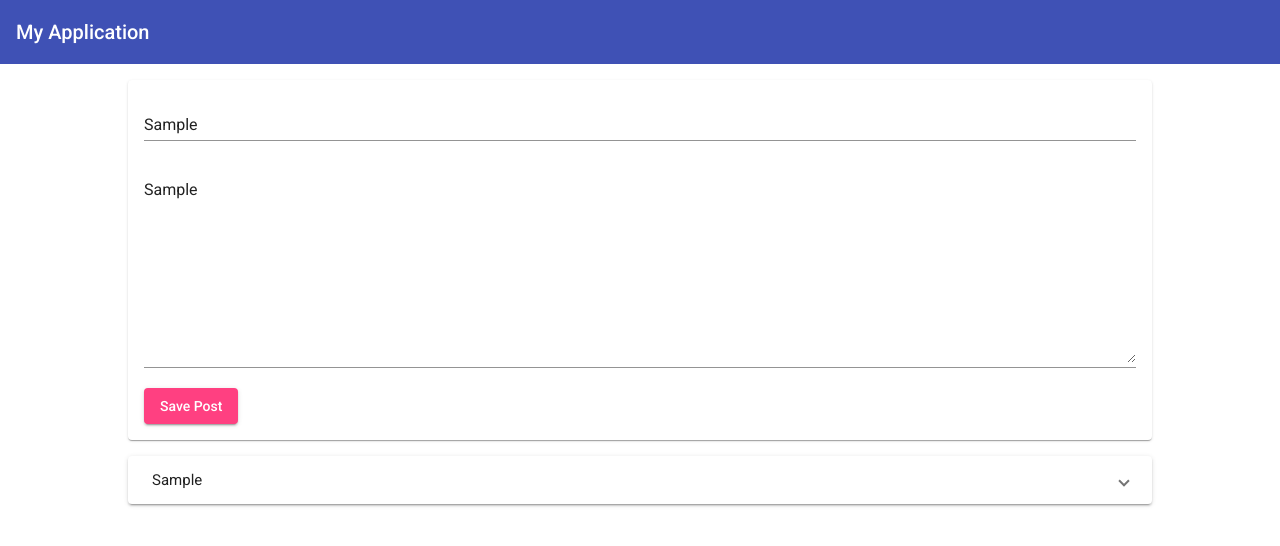
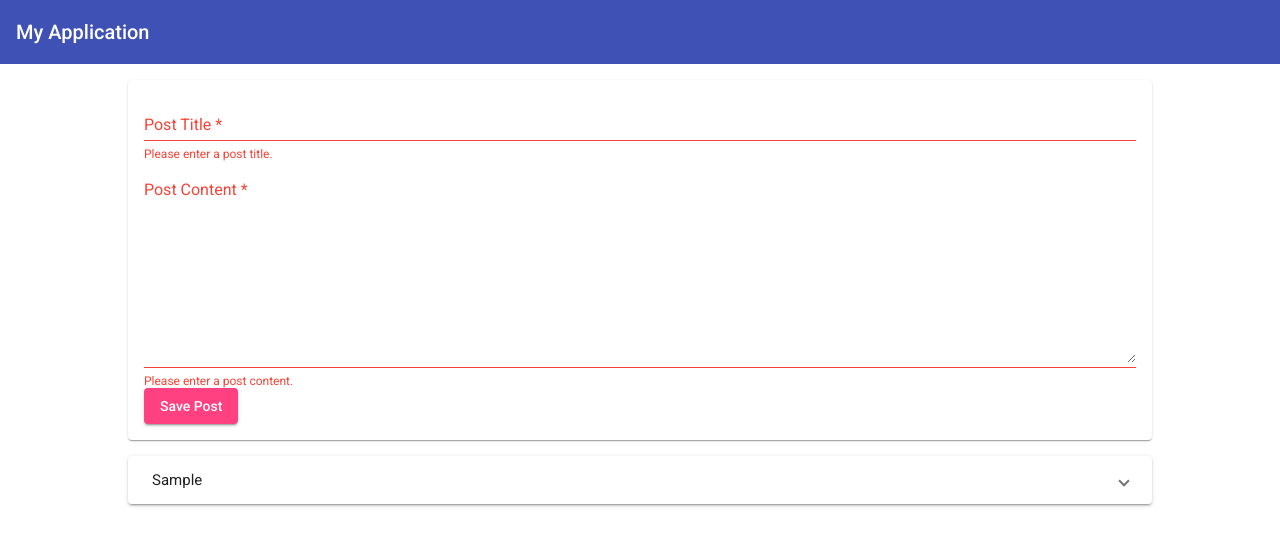
Before and after one commit to alexmeg4/mean-course, an Angular app: page / in a window 1280 px wide. Both pictures are taken after typing "Sample", "Sample" into the empty fields and a click on the button "Save Post". Shown: the top 546 px of the page. Built offline with nearby package versions, Linux system fonts and the light colour scheme.

Commit message:
Adding edit/delete buttons to item list and clear fields after creating a post

```diff
--- a/angular.json
+++ b/angular.json
@@ -122,5 +122,8 @@
       }
     }
   },
-  "defaultProject": "mean-course"
+  "defaultProject": "mean-course",
+  "cli": {
+    "analytics": false
+  }
 }
--- a/src/app/posts/post-create/post-create.component.html
+++ b/src/app/posts/post-create/post-create.component.html
@@ -10,9 +10,9 @@
         required
         minlength="3"
         #title="ngModel"
-        >
+        placeholder="Post Title">
+        <mat-error *ngIf="title.invalid">Please enter a post title.</mat-error>
     </mat-form-field>
-    <mat-error *ngIf="title.invalid">Please enter a post title.</mat-error>
     <mat-form-field>
       <textarea
         matInput
@@ -20,10 +20,10 @@
         name="content"
         ngModel
         #content="ngModel"
-        required>
-      </textarea>
+        required
+        placeholder="Post Content"></textarea>
+      <mat-error *ngIf="content.invalid">Please enter a post content.</mat-error>
     </mat-form-field>
-    <mat-error *ngIf="content.invalid">Please enter a post content.</mat-error>
     <button
       mat-raised-button
       color="accent"
--- a/src/app/posts/post-create/post-create.component.ts
+++ b/src/app/posts/post-create/post-create.component.ts
@@ -28,7 +28,7 @@ export class PostCreateComponent {
       if (form.invalid) {
         return;
       }
-
       this.postService.addPost(form.value.title, form.value.content);
+      form.reset();
     }
   }
--- a/src/app/posts/post-list/post-list.component.html
+++ b/src/app/posts/post-list/post-list.component.html
@@ -6,6 +6,10 @@
     <p>
       {{ post.content }}
     </p>
+    <mat-action-row>
+      <button mat-button color="primary" (click)="nextStep()">EDIT</button>
+      <button mat-button color="warn" (click)="nextStep()">DELETE</button>
+    </mat-action-row>
   </mat-expansion-panel>
 </mat-accordion>
 <p class="info-text mat-body-1" *ngIf="posts.length <= 0">No content created!</p>
```
